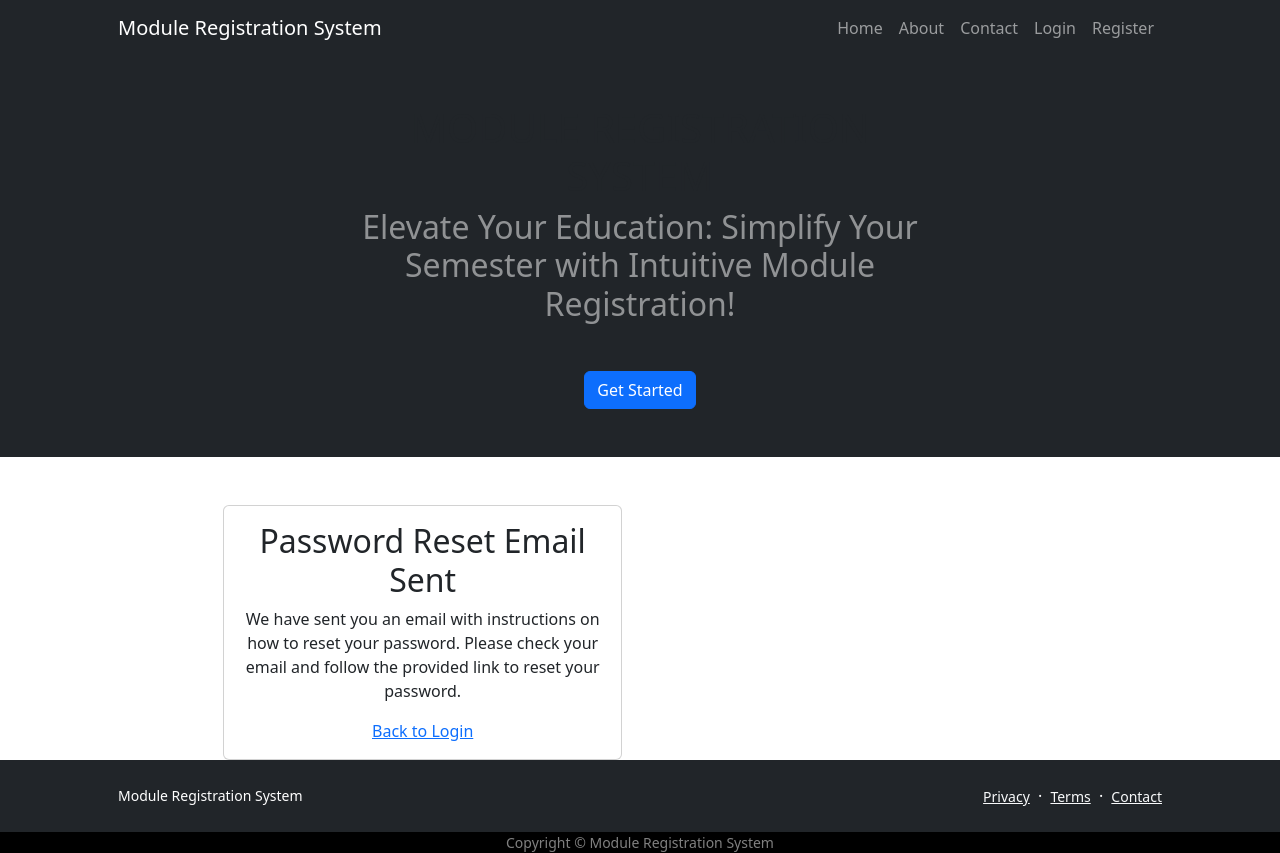
After one commit to aysu0/registrationApp, a Django app: page /password_reset/done/ in a window 1280 px wide. The commit adds this page. Run offline with Django 3.2, Linux system fonts and the light colour scheme; some libraries are stand-ins or nearby versions.

Commit message:
Password Reset

```diff
--- a/itreporting/templates/itreporting/base.html
+++ b/itreporting/templates/itreporting/base.html
@@ -45,6 +45,7 @@
                                 <h1 class="mx-auto my-0 text-uppercase">Module Registration System</h1>
                                 <h2 class="text-white-50 mx-auto mt-2 mb-5">Elevate Your Education: Simplify Your Semester with Intuitive Module Registration!</h2>
                                 <a class="btn btn-primary" href="{% url 'register'%}">Get Started</a>
+
                             </div>
                         </div>
                     </div>
--- a/itreporting/urls.py
+++ b/itreporting/urls.py
@@ -1,6 +1,11 @@
-from django.urls import path
+from django.urls import path, reverse_lazy
 from . import views
 from .views import PostCreateView, ContactFormView, PostDetailView, PostListView, unregister_module
+from django.contrib.auth import views as auth_views
+from django.contrib.auth.views import PasswordResetDoneView, PasswordResetConfirmView, PasswordResetCompleteView
+from users.views import CustomPasswordResetView, CustomPasswordResetDoneView, CustomPasswordResetConfirmView
+from django.conf.urls.static import static
+from django.conf import settings
 
 app_name = 'itreporting'
 urlpatterns = [
@@ -12,5 +17,9 @@ urlpatterns = [
     path('register_module/<int:module_id>/', views.register_module, name='register_module'),
     path('unregister_module/<int:module_id>/', unregister_module, name='unregister-module'),
     path('my_registrations/', views.my_registrations, name='my-registrations'),
+    path('password_reset/', CustomPasswordResetView.as_view(), name='password_reset'),
+    path('password_reset/done/', CustomPasswordResetDoneView.as_view(), name='password_reset_done'),
+    path('reset/<uidb64>/<token>/', CustomPasswordResetConfirmView.as_view(), name='password_reset_confirm'),
+    path('password_reset_complete/', views.custom_password_reset_complete, name='password_reset_complete'),
 
-    ]
+] + static(settings.MEDIA_URL, document_root = settings.MEDIA_ROOT)
--- a/itreporting/views.py
+++ b/itreporting/views.py
@@ -9,6 +9,7 @@ from django.core.mail import send_mail
 from django. contrib import messages
 from users.models import Profile
 from users.forms import UserRegisterForm
+from users.views import custom_password_reset_complete
 
 def home(request):
     daily_course = {'course': Group.objects.all(), 'title' : 'Course List'}
--- a/users/forms.py
+++ b/users/forms.py
@@ -1,6 +1,6 @@
 from django import forms
 from django.contrib.auth.models import User, Group
-from django.contrib.auth.forms import UserCreationForm
+from django.contrib.auth.forms import UserCreationForm, PasswordResetForm
 from .models import Profile
 
 
@@ -17,6 +17,9 @@ class UserUpdateForm(forms.ModelForm):
         model = User
         fields = ['first_name', 'last_name', 'email', ]
 
+class CustomPasswordResetForm(PasswordResetForm):
+    pass
+
 class ProfileUpdateForm(forms.ModelForm):
     date = forms.DateField(label = 'Date of Birth', widget=forms.DateInput(attrs={'placeholder': 'YYYY-MM-DD'}))
     address = forms.CharField(label = 'Address')
--- a/users/templates/users/login.html
+++ b/users/templates/users/login.html
@@ -29,8 +29,10 @@
                             </div>
                         </div>
                         <div class="border-top pt-3">
-                            <small class="text-muted">Need to create an account?<a class="ml-2" href="{% url 'register' %}">Register</a></small>
+                            <p class="text-muted" style="font-size: 16px;">Need to create an account? <a class="ml-2" href="{% url 'register' %}">Register</a></p>
+                            <p class="text-muted" style="font-size: 16px;">Forgot your password? <a class="ml-2" href="{% url 'itreporting:password_reset' %}">Reset Here</a></p>
                         </div>
+
 
                         <div class="d-grid"><button class="btn btn-outline-info" type="submit">Login</button>
 
--- /dev/null
+++ b/users/templates/users/password_reset_done.html
@@ -0,0 +1,20 @@
+{% extends "itreporting/base.html" %}
+
+{% block content %}
+  <div class="container mt-5">
+    <div class="row justify-content-center">
+      <div class="col-md-6">
+        <div class="card">
+          <div class="card-body text-center">
+            <h2 class="card-title">Password Reset Email Sent</h2>
+            <p class="card-text">
+              We have sent you an email with instructions on how to reset your password.
+              Please check your email and follow the provided link to reset your password.
+            </p>
+            <a href="{% url 'login' %}">Back to Login</a>
+          </div>
+        </div>
+      </div>
+    </div>
+  </div>
+{% endblock %}
--- /dev/null
+++ b/users/templates/users/password_reset_subject.txt
@@ -0,0 +1 @@
+Password reset for Module Registration System
--- a/users/views.py
+++ b/users/views.py
@@ -1,8 +1,9 @@
 from django.shortcuts import render, redirect
 from django.contrib import messages
 from django.contrib.auth.decorators import login_required
-from .forms import UserRegisterForm, UserUpdateForm, ProfileUpdateForm
-from django.contrib.auth.views import PasswordResetView
+from .forms import UserRegisterForm, UserUpdateForm, ProfileUpdateForm, CustomPasswordResetForm
+from django.contrib.auth.views import PasswordResetView, PasswordResetDoneView, PasswordResetConfirmView
+from django.urls import reverse_lazy
 
 
 def register(request):
@@ -41,13 +42,19 @@ def profile(request):
 
 
 
-# class CustomPasswordResetView(PasswordResetView):
-#     template_name = 'password_reset_form.html'  # Custom template for the password reset form
-#     success_url = '/custom_reset_done/'  # Redirect URL after a successful password reset request
-#     email_template_name = 'custom_password_reset_email.html'  # Custom email template
+class CustomPasswordResetView(PasswordResetView):
+    form_class = CustomPasswordResetForm
+    template_name = 'users/password_reset_form.html'
+    success_url = reverse_lazy('itreporting:password_reset_done')
+    email_template_name = 'users/password_reset_email.html'
 
-#     # You can override other methods or add custom logic as needed
-#     def form_valid(self, form):
-#         # Add your custom logic here
-#         # For example, you can log something or perform additional actions
-#         return super().form_valid(form)
+class CustomPasswordResetDoneView(PasswordResetDoneView):
+    template_name = 'users/password_reset_done.html'
+
+
+def custom_password_reset_complete(request):
+    return render(request, 'users/password_reset_complete.html')
+
+class CustomPasswordResetConfirmView(PasswordResetConfirmView):
+    template_name = 'users/password_reset_confirm.html'
+    success_url = reverse_lazy('itreporting:password_reset_complete')
```
Also changed, not shown: users/templates/users/logout.html (+15 -3 lines), users/templates/users/password_reset_complete.html (added, +20 -0 lines), users/templates/users/password_reset_confirm.html (added, +10 -0 lines), users/templates/users/password_reset_email.html (added, +7 -0 lines), users/templates/users/password_reset_form.html (+22 -9 lines), users/urls.py (deleted, +0 -9 lines), db.sqlite3.
